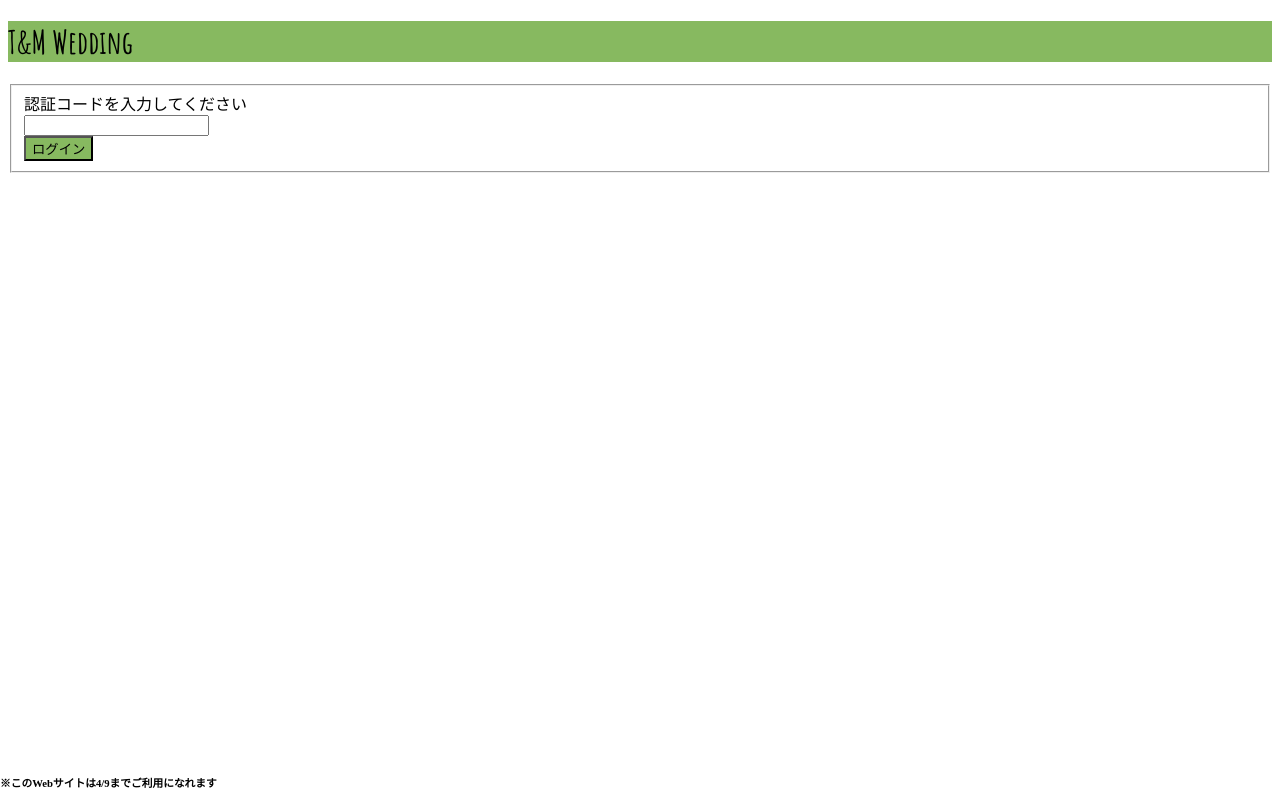
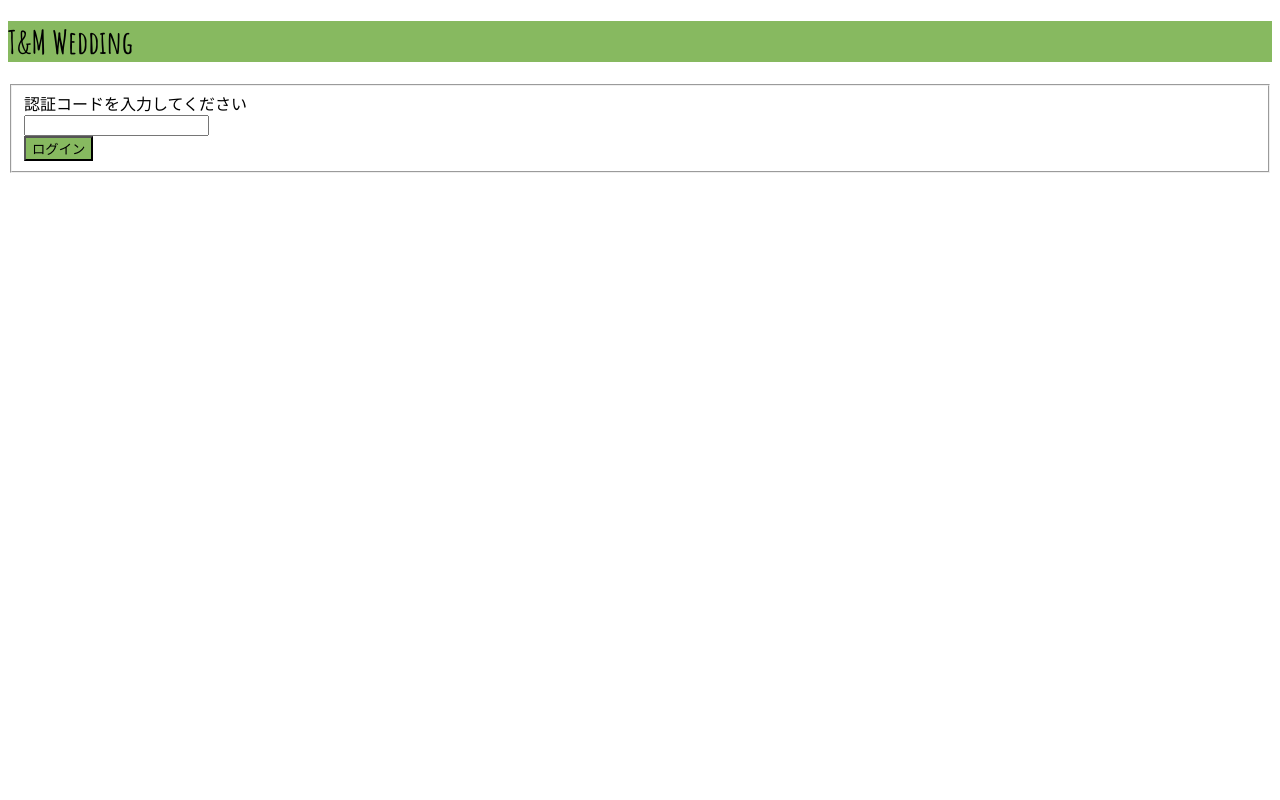
Before and after one commit to SolKul/photo-sharing, a Next.js app: page /login in a window 1280 px wide. Built offline with nearby package versions, Linux system fonts and the light colour scheme; no server answers.

Commit message:
[feat] delete explanation

```diff
--- a/pages/login.tsx
+++ b/pages/login.tsx
@@ -129,7 +129,6 @@ export default function Home(){
         <div></div>
         <div className="text-start col-11 col-md-6 ">{message}</div>
       </fieldset>
-      <div className="footer"><h6>※このWebサイトは4/9までご利用になれます</h6></div>
       </form>
     </div>
     </Layout>
```
